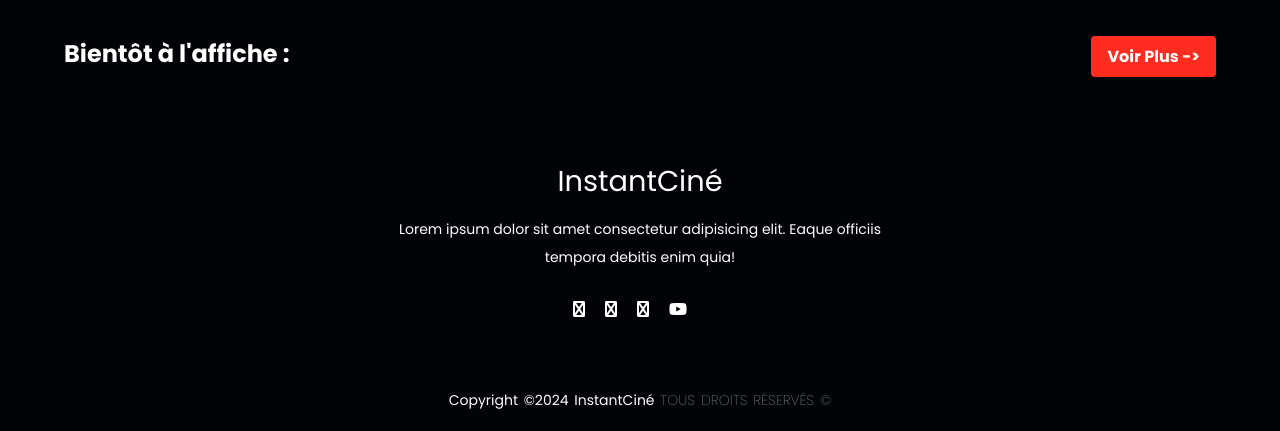
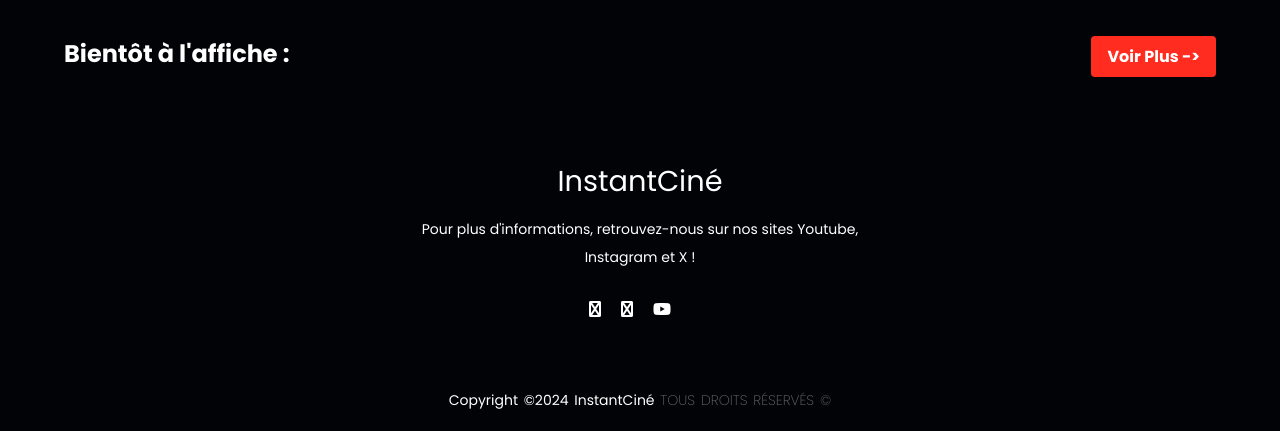
Before and after one commit to SamSan8285/SAE-ResaWeb, a PHP site: page / in a window 1280 px wide. Shown: the part 1281-1712 px from the top of the page. Run offline with PHP 8.4, Linux system fonts and the light colour scheme; data that the repository does not hold is empty.

Commit message:
Footer
Ajout description dans le footer et logo

```diff
--- a/index.php
+++ b/index.php
@@ -125,13 +125,11 @@
 <footer>
     <div class="footer-content">
      <h3> InstantCiné </h3>
-     <p>Lorem ipsum dolor sit amet consectetur adipisicing elit. Eaque officiis
-        tempora debitis enim quia!</p>
+     <p>Pour plus d'informations, retrouvez-nous sur nos sites Youtube, Instagram et X !</p>
 
     <ul class="socials">
-        <li><a href="#"><i class="fa fa-facebook"></i></a></li>
         <li><a href="#"><i class="fa fa-twitter"></i></a></li>
-        <li><a href="#"><i class="fa fa-google-plus"></i></a></li>
+        <li><a href="#"><i class="fa fa-instagram"></i></a></li>
         <li><i href="#" class="fa-brands fa-youtube" style="color: var(color);"></i></a></li>
         <li><a href="#"><i class="fa fa-linkedin-square"></i></a></li>
     </ul>
```
